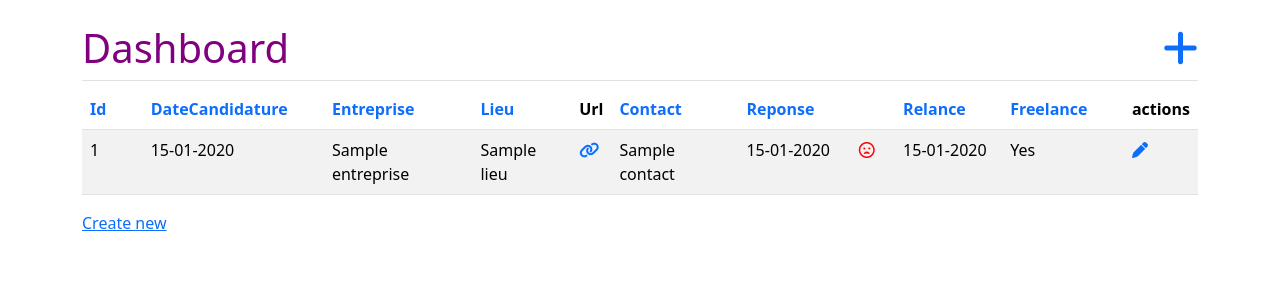
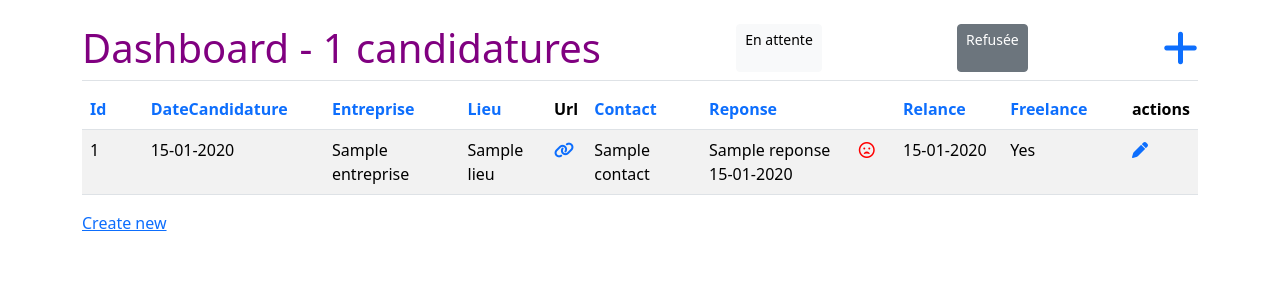
Before and after one commit to Maryonete/jobSymfony, a PHP site: template templates/offre/index.html.twig in a window 1280 px wide. Shown: the part 93-393 px from the top of the page. Run offline with PHP 8.4, Linux system fonts and the light colour scheme; the template is opened without the code that fills it: most values are stand-ins (such as "Sample title", 1, 10 or a date in 2020); style sheets or scripts are compiled from the project's sources; some libraries are stand-ins or nearby versions.

Commit message:
feat - add filter dahsboard

```diff
--- a/src/Form/OffreType.php
+++ b/src/Form/OffreType.php
@@ -70,9 +70,9 @@ class OffreType extends AbstractType
             ->add('reponse', ChoiceType::class, [
                 'label' => 'Réponse',
                 'choices' => [
+                    'en attente'    => 'ATTENTE',
                     'Oui' => 'OUI',
                     'Non' => 'NON',
-                    'En attente' => 'ATTENTE',
                 ],
                 'expanded' => true,
                 'data' => 'ATTENTE',
--- a/templates/offre/_delete_form.html.twig
+++ b/templates/offre/_delete_form.html.twig
@@ -1,4 +1,4 @@
 <form method="post" action="{{ path('app_offre_delete', {'id': offre.id}) }}" onsubmit="return confirm('Etes vous sur de vouloir supprimer cette candidature ?');">
     <input type="hidden" name="_token" value="{{ csrf_token('delete' ~ offre.id) }}">
-    <button class="btn">Supression</button>
+    <button class="btn btn-danger mt-5">Supression</button>
 </form>
--- a/templates/offre/index.html.twig
+++ b/templates/offre/index.html.twig
@@ -4,7 +4,11 @@
 
 {% block body %}
 <div class="container">
-    <h1 class="pb-2 border-bottom d-flex justify-content-between">Dashboard
+    <h1 class="pb-2 border-bottom d-flex justify-content-between">Dashboard - {{ offres|length }} candidatures
+
+    <a href="{{ path('app_home', {'reponse' : 'ATT'}) }}"  class="btn btn-light btn-sm">En attente</a>
+    <a href="{{ path('app_home', {'reponse' : 'NON'}) }}"  class="btn btn-secondary btn-sm">Refusée</a>
+
     <a href="{{ path('app_offre_new') }}"><i class="fas fa-plus"></i></a>
     </h1>
 
@@ -40,7 +44,7 @@
                 <td>{{ offre.lieu | raw  }}</td>
                 <td>{{ url | raw }}</td>
                 <td>{{ offre.contact }}</td>
-                <td>{{ offre.reponse == 'NON' ? 'NON' : ''  }} {{ offre.reponseAt ? offre.reponseAt|date('d-m-Y') : '' }}</td>
+                <td>{{ offre.reponse != 'ATTEN' ? offre.reponse : ''  }} {{ offre.reponseAt ? offre.reponseAt|date('d-m-Y') : '' }}</td>
                 <td>{{ type | raw }}</td>
                 <td>{{ offre.relanceAt ? offre.relanceAt|date('d-m-Y') : '' }}</td>
                 <td>{{ offre.freelance ? 'Yes' : 'No' }}</td>
--- a/templates/partials/_header.html.twig
+++ b/templates/partials/_header.html.twig
@@ -22,27 +22,14 @@
             <header class="d-flex text-bg-primary flex-wrap align-items-center justify-content-between py-3 mb-4 border-bottom">
                 <!-- Colonne pour l'image du logo -->
                 <div class="col-md-3 text-start">
-                    <img src="{{ asset('build/images/flamant.png') }}" alt="logo" width="60px">
+                    <a href="/"><img src="{{ asset('build/images/flamant.png') }}" alt="logo" width="60px"></a>
                 </div>
                 {% if app.user %}
-
-
-                    <!-- Menu de navigation centré -->
-                    <ul class="nav col-12 col-md-auto mb-2 justify-content-center mb-md-0">
-                        <li><a href="/" class="nav-link px-2 text-white">Home</a></li>
-                        <li>
-                            <a href="" class="nav-link px-2 text-white">Init BD</a>
-                        </li>
-                    </ul>
-
                     <!-- Colonne pour le bouton de déconnexion -->
                     <div class="col-md-3 text-end">
                         <a href="/logout" class="btn btn-outline-light me-2">Déconnexion</a>
                     </div>
-
                 {% endif %}
-
-
             </header>
         </div>
     </div>
```
Also changed, not shown: src/Controller/OffreController.php (+14 -5 lines).
